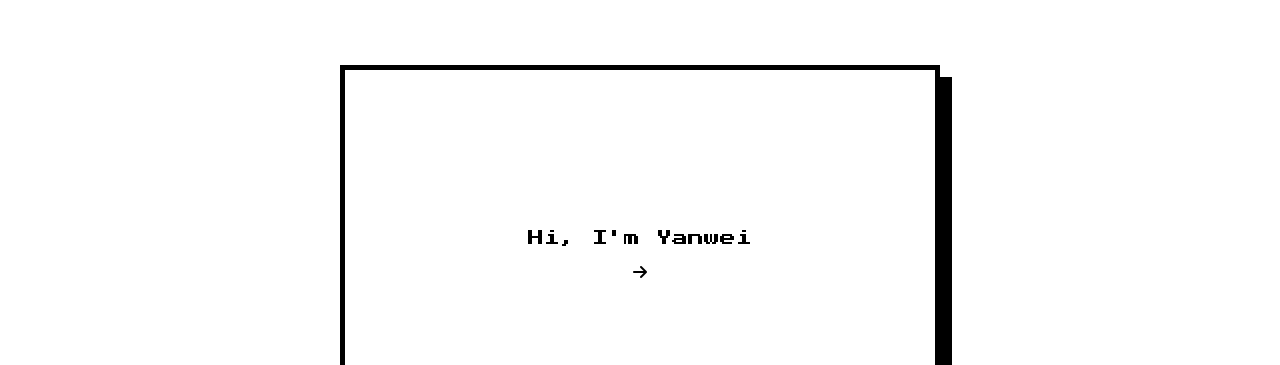
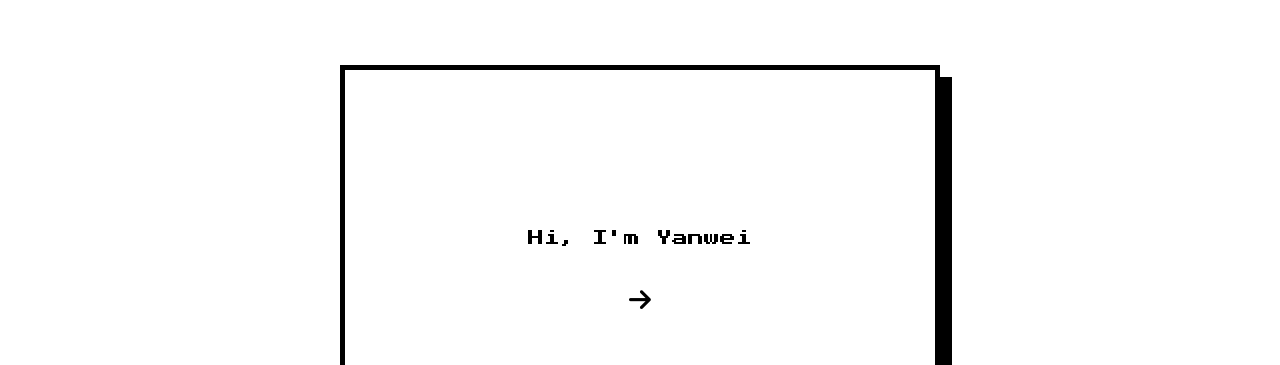
Before and after one commit to blacknstones/blacknstones.github.io, a React (Create React App) app: page / in a window 1280 px wide. Shown: the part 135-500 px from the top of the page. Built offline with nearby package versions, Linux system fonts and the light colour scheme.

Commit message:
fixed button at homepage

```diff
--- a/public/index.html
+++ b/public/index.html
@@ -2,14 +2,14 @@
 <html lang="en">
   <head>
     <meta charset="utf-8" />
-    <link rel="icon" href="%PUBLIC_URL%/favicon.ico" />
+    <link rel="icon" href="%PUBLIC_URL%/favicon.png" />
     <meta name="viewport" content="width=device-width, initial-scale=1" />
     <meta name="theme-color" content="#000000" />
     <meta
       name="description"
       content="Web site created using create-react-app"
     />
-    <link rel="apple-touch-icon" href="%PUBLIC_URL%/logo192.png" />
+    <link rel="apple-touch-icon" href="%PUBLIC_URL%/favicon.png" />
     <!--
       manifest.json provides metadata used when your web app is installed on a
       user's mobile device or desktop. See https://developers.google.com/web/fundamentals/web-app-manifest/
--- a/src/components/molecules/HomeCard.jsx
+++ b/src/components/molecules/HomeCard.jsx
@@ -4,16 +4,15 @@ import { Link } from 'react-router-dom';
 
 export default function HomeCard() {
 
+
+
     return (
         <div className="home-card">
             <div className="home-card-content">
                 <p>Hi, I'm Yanwei</p>
-                <br />
-                <div>
-                    <i class="fas fa-arrow-right"></i>
-                </div>
-
-
+                <button className="button arrow">
+                     <i className="fas fa-arrow-right"></i>
+                </button>
 
 
             </div>
--- a/src/css/molecules/home-card.css
+++ b/src/css/molecules/home-card.css
@@ -7,14 +7,16 @@
     border: 5px solid black;
 }
 
-.home-card-content {
+.home-card .home-card-content {
     font-family: 'Press Start 2P', cursive;
     text-align: center;
     padding-top: 20vh;
 }
 
-.button .arrow {
-    width: 50px;
+.home-card .arrow {
+    font-size: 25px;
+    margin-top: 5vh;
+
 }
 
 
```
